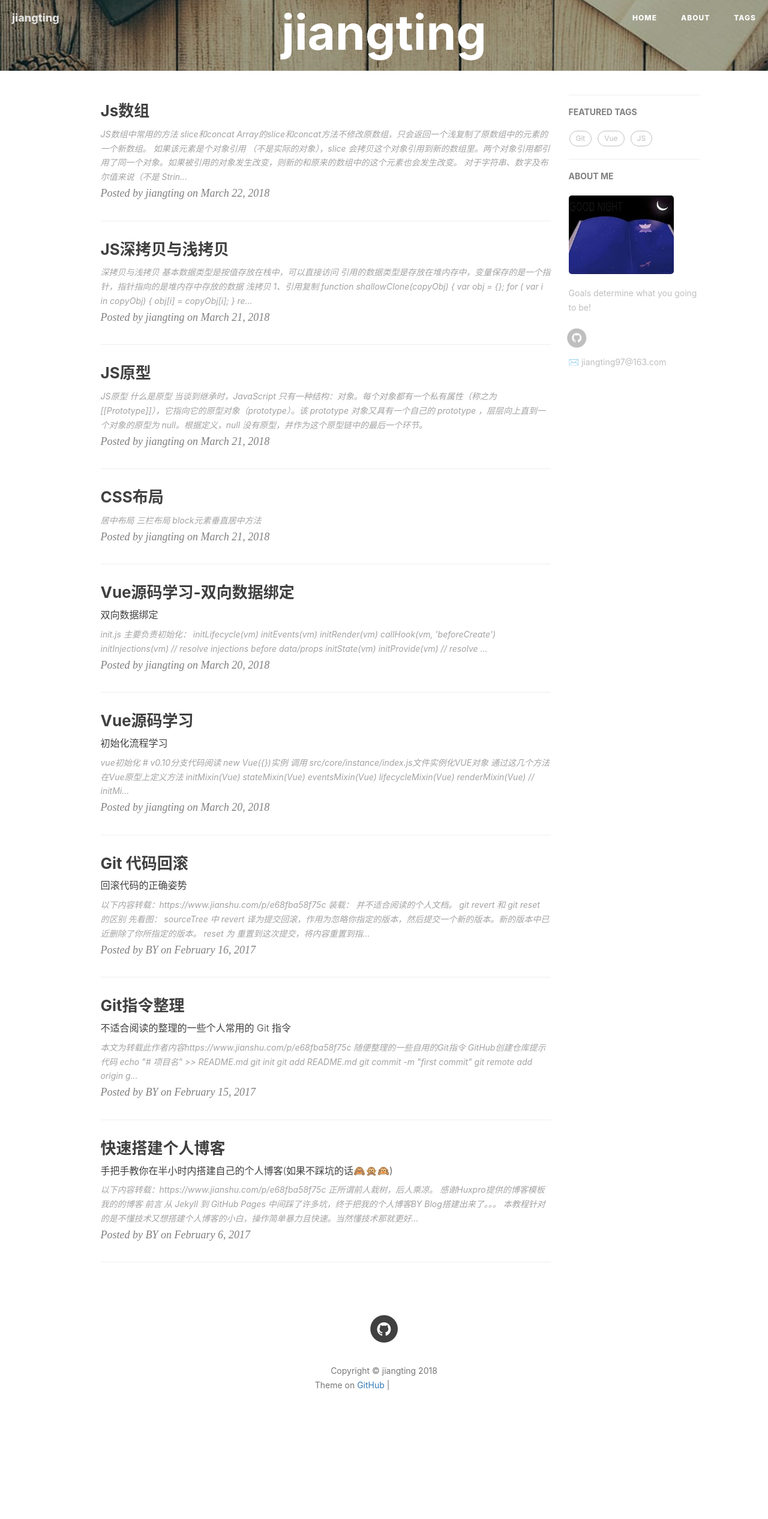
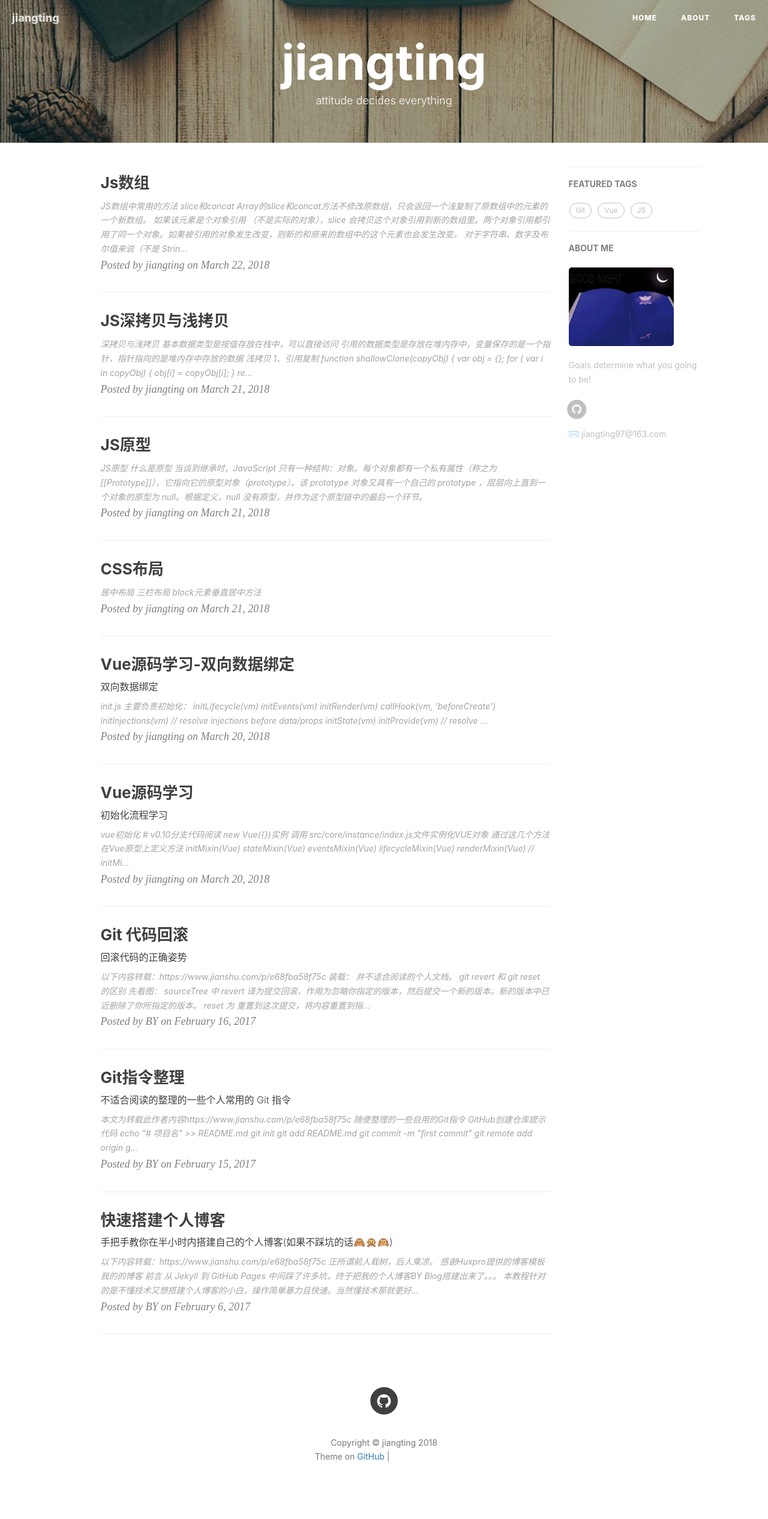
Before and after one commit to jiangting97/jiangting97.github.io, a Jekyll site: the page built from index.html, in a window 1280 px wide. Shown: the whole page at 60% size. Built offline with Jekyll 4.4.1, drawn with Linux system fonts in a browser that asks for light colours; nearby versions of some CDN libraries; the list of posts is cut into pages by our own code; comment, search, counter and statistics services are not loaded; before the commit the page ends 2414 px from its top, so only the background shows below that; grey boxes are pictures that could not be loaded.

Commit message:
init blog

```diff
--- a/css/hux-blog.css
+++ b/css/hux-blog.css
@@ -522,7 +522,7 @@ pre code {
   .intro-header .site-heading,
   .intro-header .post-heading,
   .intro-header .page-heading {
-    padding: 10px 0;
+    padding: 60px 0;
   }
 }
 .intro-header .site-heading {
@@ -530,7 +530,7 @@ pre code {
 }
 @media only screen and (min-width: 768px) {
   .intro-header .site-heading {
-    padding: 10px 0;
+    padding: 60px 0;
   }
 }
 .intro-header .site-heading,
--- a/index.html
+++ b/index.html
@@ -1,5 +1,6 @@
 ---
 layout: page
+description: "attitude decides everything"
 ---
 
 {% for post in paginator.posts %}
```
Also changed, not shown: css/hux-blog.min.css.
